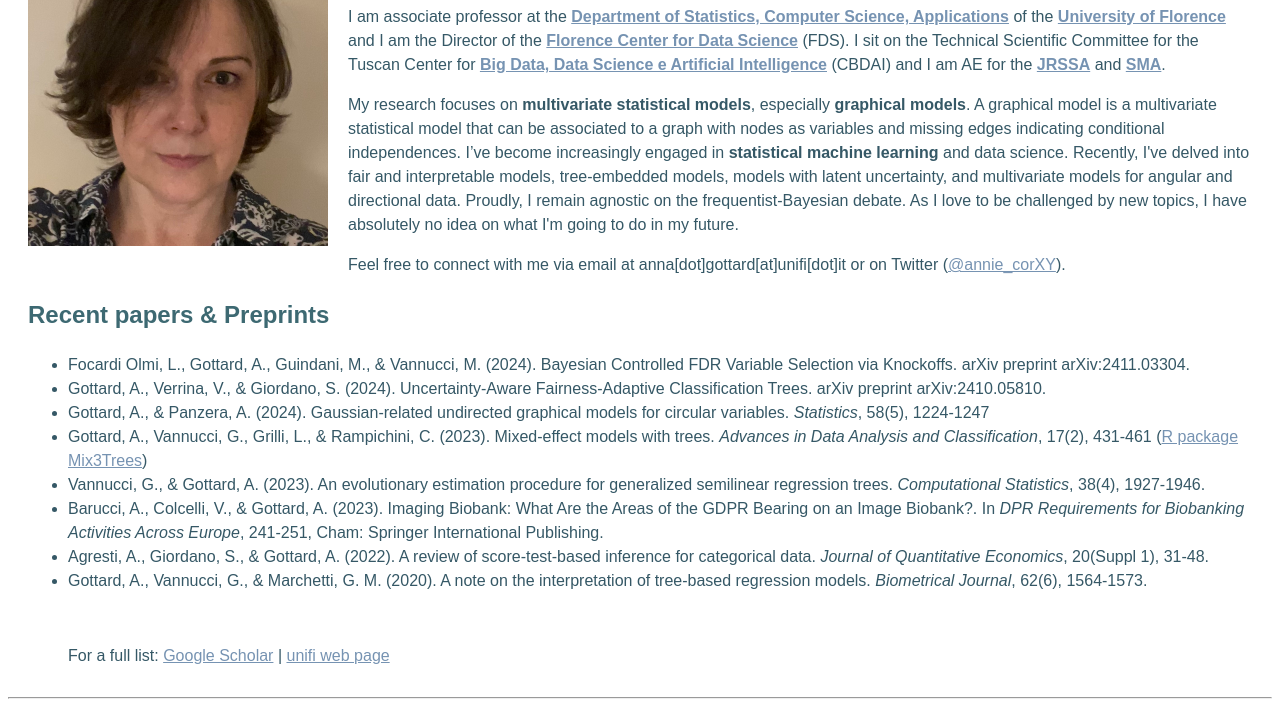
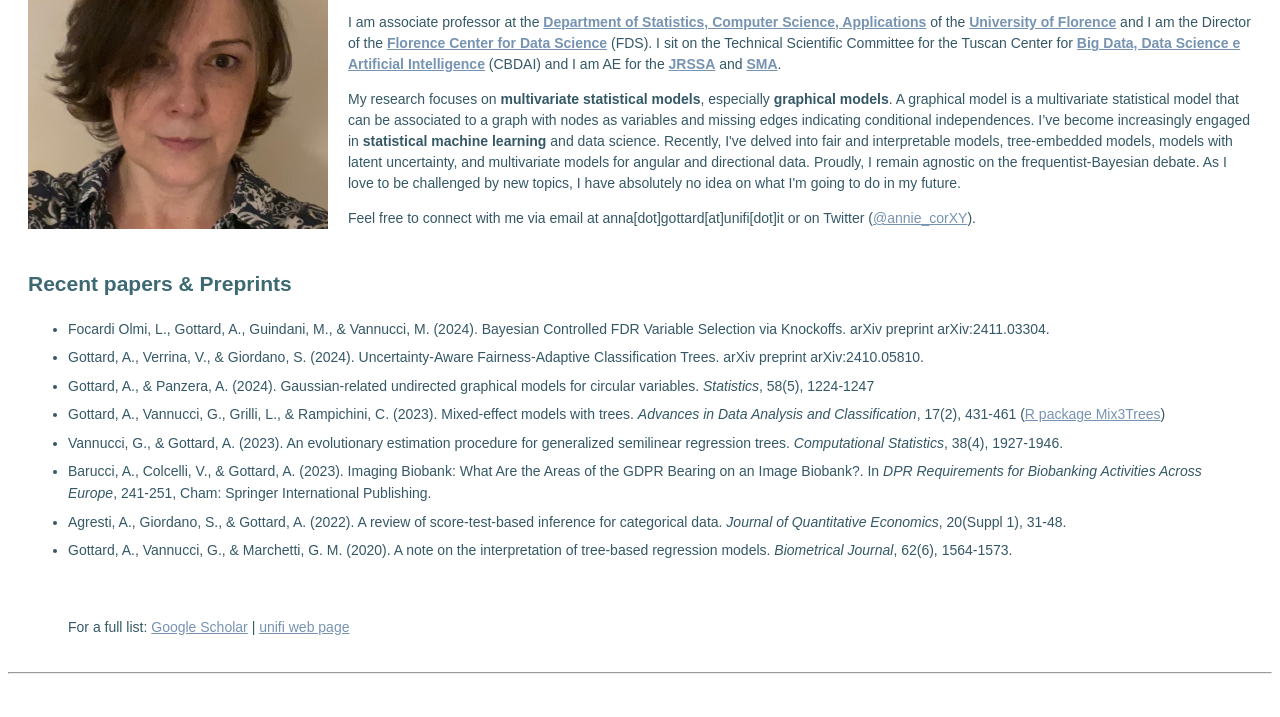
Before and after one commit to agottard/agottard.github.io, a plain HTML site: page index.html in a window 1280 px wide. Shown: the part 157-874 px from the top of the page. After the commit the page ends 849 px from the top, so only its background shows below. Drawn offline with Linux system fonts and the light colour scheme.

Commit message:
interlinea

```diff
--- a/style.css
+++ b/style.css
@@ -9,12 +9,16 @@ body {
      /*color: #7f8387; */
     /*color: #2a3d37; */
     color:     #355866;
-    font-size: 16px;
-    line-height: 2.6;
+    font-size: 14px;
+    line-height: 3.6;
 }
 
 a {
   color: #7693b2
+}
+
+li {
+  padding-bottom: 6px; /* Adds space inside each item */
 }
 
 /* ------------------------------------------------------------------------------
@@ -151,8 +155,8 @@ a {
 .news {
   padding-left: 20px;
   padding-right: 20px;
-  padding-bottom: 10px;
-  line-height: 1.5; /* Set line spacing */
+  padding-bottom: 6px;
+  line-height: 1.6; /* Set line spacing */
 }
 
 /* Add media queries for responsiveness - when the screen is 800px wide or less, stack the links on top of each other */
```
